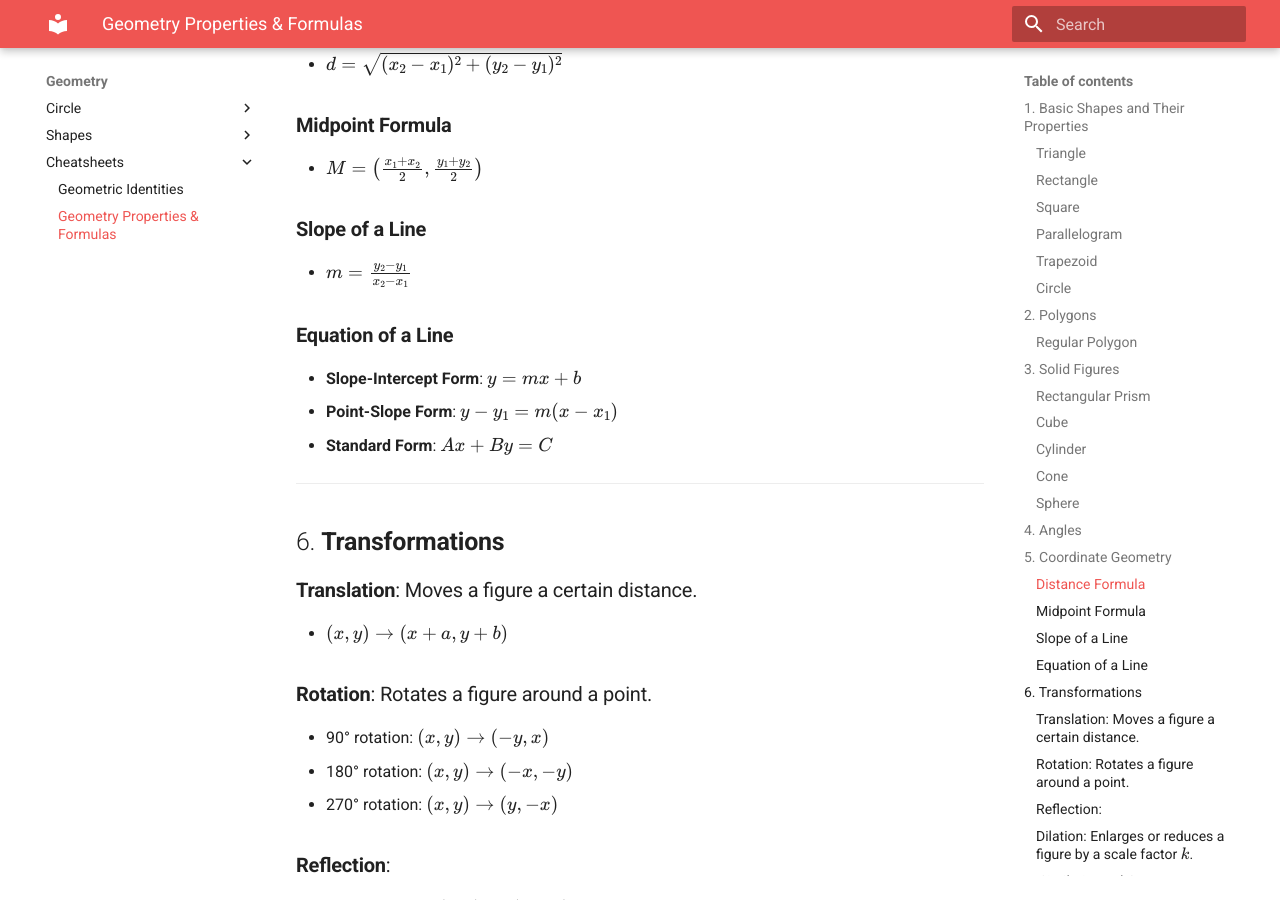
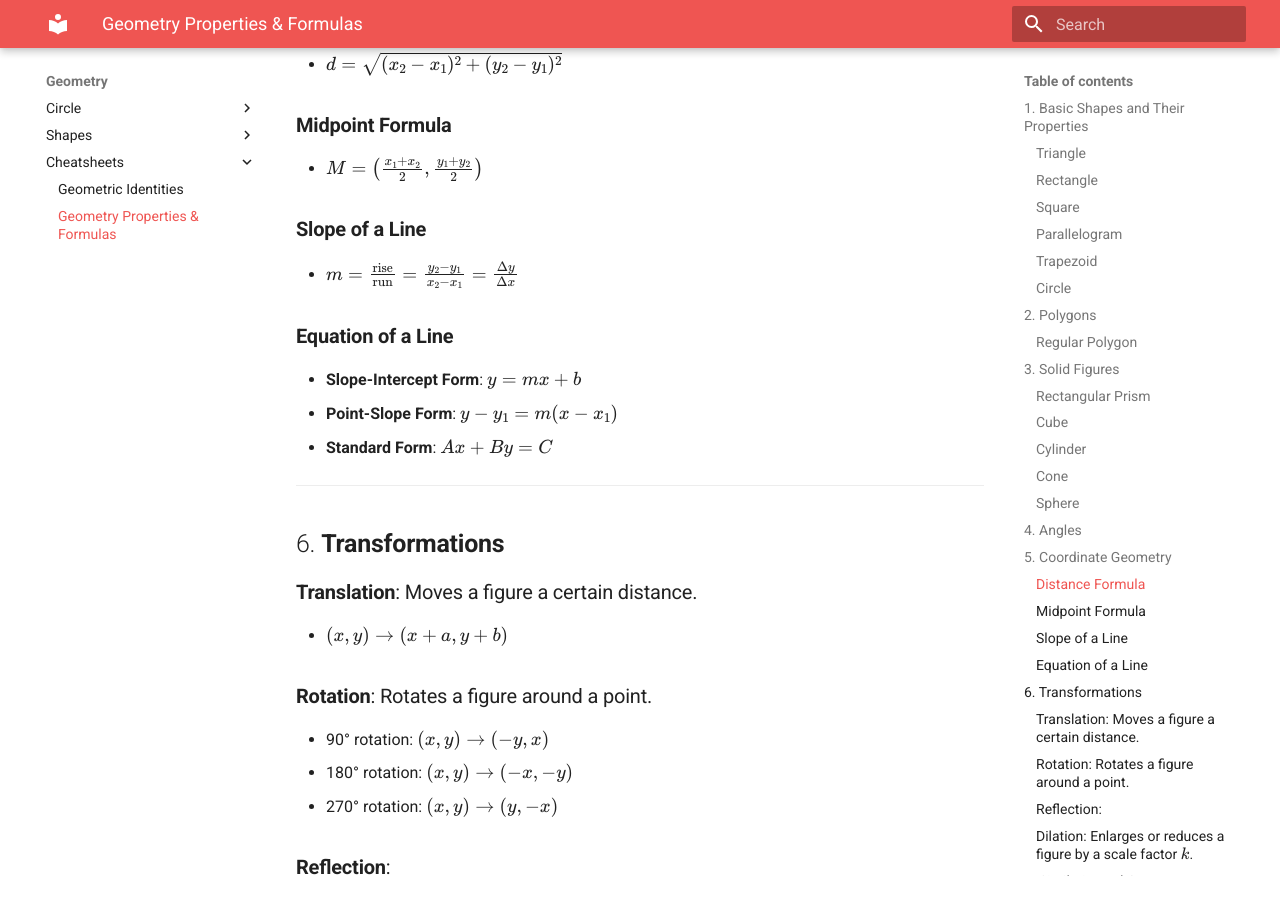
Before and after one commit to baseonballs/mpower-sitedocs, an MkDocs documentation site: the page built from site-docs/mathematics/geometry/resources/cheatsheets/cheatsheets-geometry.md, in a window 1280 px wide and 900 px high, scrolled down 2708 px. Built offline with MkDocs 1.6.1 and Material for MkDocs 9.7.7, drawn with Linux system fonts in a browser that asks for light colours; formulas are drawn with MathJax 3.

```diff
--- a/site-docs/mathematics/geometry/resources/cheatsheets/cheatsheets-geometry.md
+++ b/site-docs/mathematics/geometry/resources/cheatsheets/cheatsheets-geometry.md
@@ -86,7 +86,8 @@
 - \( M = \left( \frac{x_1 + x_2}{2}, \frac{y_1 + y_2}{2} \right) \)
 
 ### **Slope of a Line**
-- \( m = \frac{y_2 - y_1}{x_2 - x_1} \)
+- \( m = \frac{\text{rise}}{\text{run}} = \frac{y_2 - y_1}{x_2 - x_1} = \frac{\Delta y}{\Delta x}\)
+
 
 ### **Equation of a Line**
 - **Slope-Intercept Form**: \( y = mx + b \)
```
